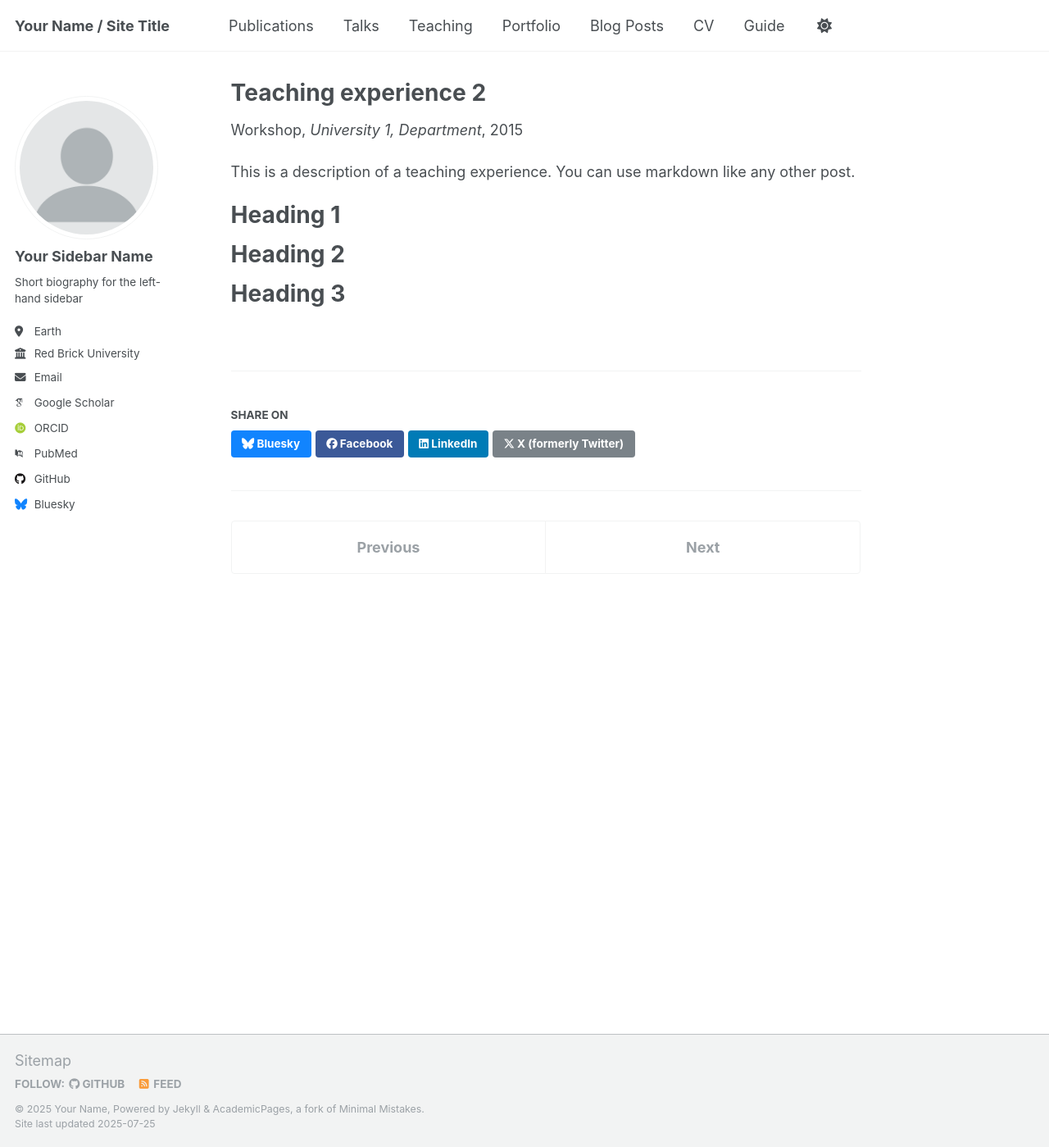
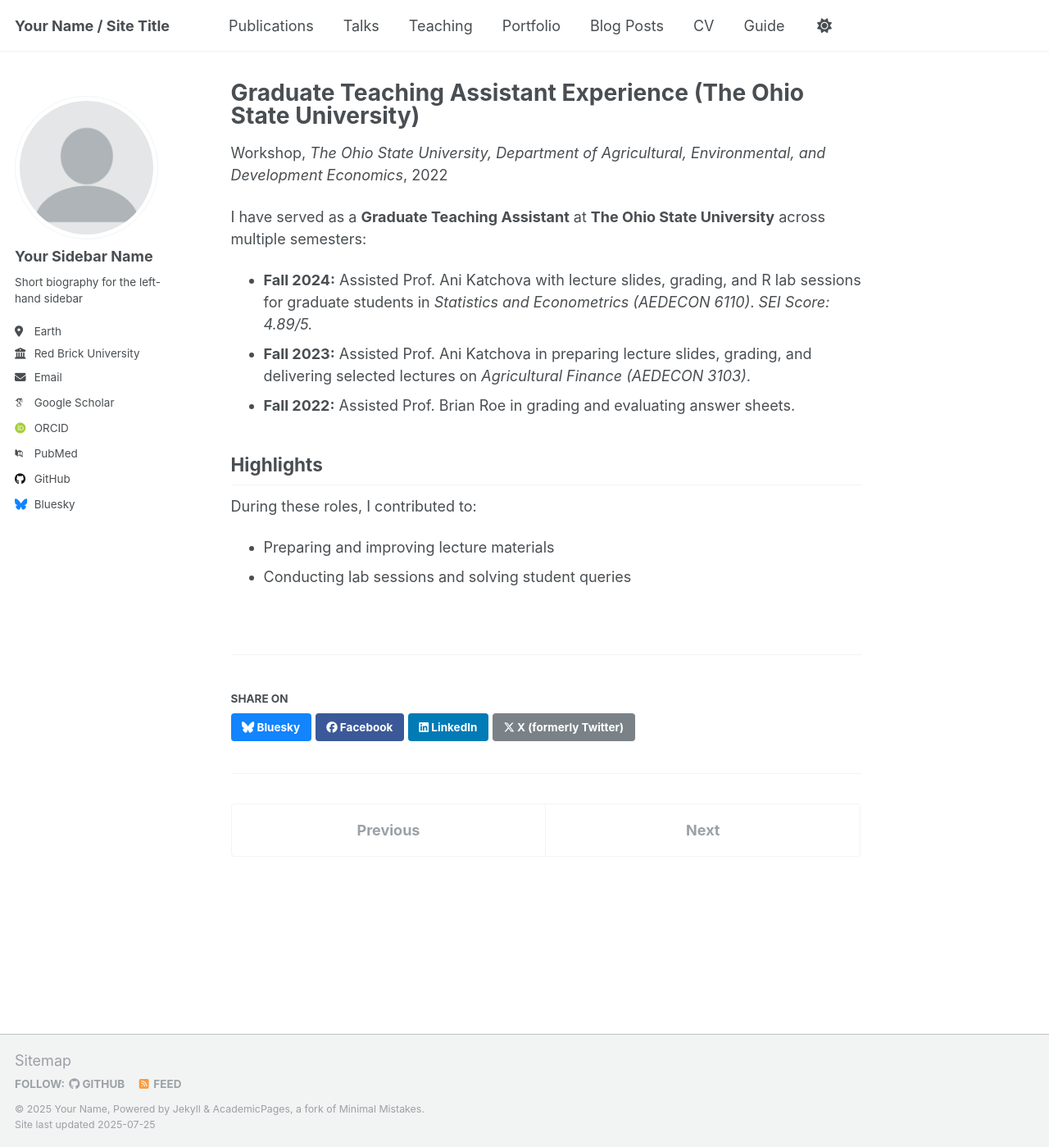
Before and after one commit to vishavdeeps95/vishavdeeps95.github.io, a Jekyll site: the page built from _teaching/2015-spring-teaching-2.md, in a window 1280 px wide and 1399 px high. Shown: the whole window at 82% size. Built offline with Jekyll 4.4.1, drawn with Linux system fonts in a browser that asks for light colours; some web fonts are replaced; a script that is not in the unit is left out.

Commit message:
Update 2015-spring-teaching-2.md

```diff
--- a/_teaching/2015-spring-teaching-2.md
+++ b/_teaching/2015-spring-teaching-2.md
@@ -1,20 +1,20 @@
 ---
-title: "Teaching experience 2"
+title: "Graduate Teaching Assistant Experience (The Ohio State University)"
 collection: teaching
 type: "Workshop"
-permalink: /teaching/2015-spring-teaching-1
-venue: "University 1, Department"
-date: 2015-01-01
-location: "City, Country"
+permalink: /teaching/ohio-state-gta
+venue: "The Ohio State University, Department of Agricultural, Environmental, and Development Economics"
+date: 2022-08-01
+location: "Columbus, Ohio, USA"
 ---
 
-This is a description of a teaching experience. You can use markdown like any other post.
+I have served as a **Graduate Teaching Assistant** at **The Ohio State University** across multiple semesters:
 
-Heading 1
-======
+- **Fall 2024:** Assisted Prof. Ani Katchova with lecture slides, grading, and R lab sessions for graduate students in *Statistics and Econometrics (AEDECON 6110)*. *SEI Score: 4.89/5.*
+- **Fall 2023:** Assisted Prof. Ani Katchova in preparing lecture slides, grading, and delivering selected lectures on *Agricultural Finance (AEDECON 3103)*.
+- **Fall 2022:** Assisted Prof. Brian Roe in grading and evaluating answer sheets.
 
-Heading 2
-======
-
-Heading 3
-======
+## Highlights
+During these roles, I contributed to:
+- Preparing and improving lecture materials
+- Conducting lab sessions and solving student queries
```
